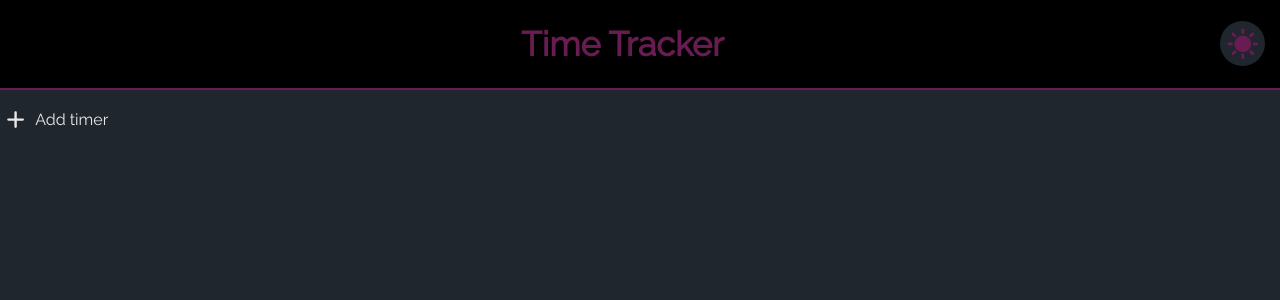
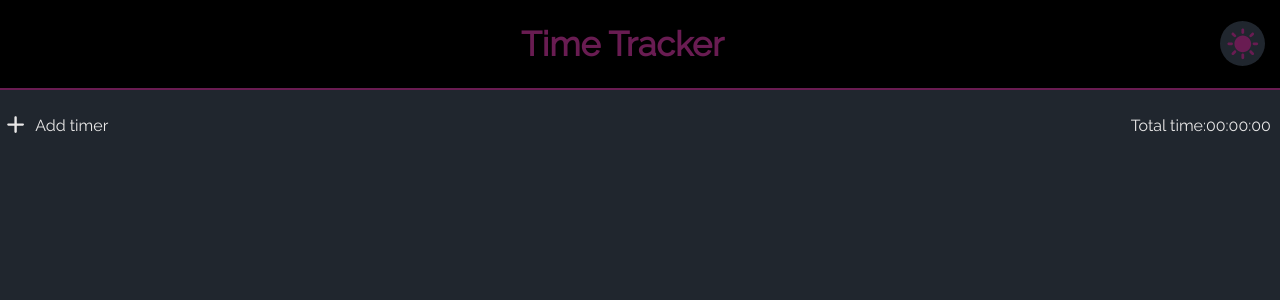
Before and after one commit to preiter93/time-tracker, a SvelteKit app: page / in a window 1280 px wide. Shown: the top 300 px of the page. Built offline with nearby package versions, Linux system fonts and the light colour scheme.

Commit message:
Add total time

```diff
--- a/src/lib/components/TimerItem.svelte
+++ b/src/lib/components/TimerItem.svelte
@@ -1,6 +1,7 @@
 <script>
 	import { onDestroy, onMount } from "svelte";
 	import { ControlButton, CancelButton } from "$lib/components/buttons";
+	import { formatDuration } from "$lib/utils";
 
 	/**
 	 * @type {string}
@@ -57,9 +58,15 @@ j	 */
 
 	/**
 	 * @type {function(string):Promise<void>}
-	 * Callback invoked on changed.
+	 * Callback invoked on name changes
 	 */
 	export let onChanged;
+
+	/**
+	 * @type {function(number):Promise<void>}
+	 * Callback invoked on duration changes
+	 */
+	export let onTick;
 
 	/**
 	 * @type {number | null} timer
@@ -68,9 +75,7 @@ j	 */
 
 	async function start() {
 		await onStart();
-		timer = setInterval(() => {
-			duration += 1;
-		}, 1000);
+		startTimer();
 	}
 
 	async function pause() {
@@ -96,11 +101,16 @@ j	 */
 
 	onMount(() => {
 		if (isRunning && timer === null) {
-			timer = setInterval(() => {
-				duration += 1;
-			}, 1000);
+			startTimer();
 		}
 	});
+
+	function startTimer() {
+		timer = setInterval(() => {
+			duration += 1;
+			onTick(duration + offsetDuration);
+		}, 1000);
+	}
 
 	onDestroy(() => {
 		if (timer !== null) {
@@ -108,22 +118,6 @@ j	 */
 			timer = null;
 		}
 	});
-
-	/**
-	 * @param {number} seconds
-	 */
-	function formatDuration(seconds) {
-		/**
-		 * @param {number} number
-		 */
-		function fmt(number) {
-			return String(number).padStart(2, "0");
-		}
-		const h = Math.floor(seconds / 3600);
-		const m = Math.floor((seconds % 3600) / 60);
-		const s = Math.floor(seconds % 60);
-		return `${fmt(h)}:${fmt(m)}:${fmt(s)}`;
-	}
 
 	/**
 	 * Focuses the input form when an item is created
--- /dev/null
+++ b/src/lib/utils.js
@@ -0,0 +1,15 @@
+/**
+ * @param {number} seconds
+ */
+export function formatDuration(seconds) {
+	/**
+	 * @param {number} number
+	 */
+	function fmt(number) {
+		return String(number).padStart(2, "0");
+	}
+	const h = Math.floor(seconds / 3600);
+	const m = Math.floor((seconds % 3600) / 60);
+	const s = Math.floor(seconds % 60);
+	return `${fmt(h)}:${fmt(m)}:${fmt(s)}`;
+}
--- a/src/routes/+page.svelte
+++ b/src/routes/+page.svelte
@@ -6,6 +6,7 @@
 	import { fade, slide } from "svelte/transition";
 	import { onMount } from "svelte";
 	import { DarkIcon, LightIcon } from "$lib/components/icons";
+	import { formatDuration } from "$lib/utils";
 
 	/** @type {import('./$types').PageData} */
 	export let data;
@@ -29,7 +30,7 @@
 
 	/**
 	 * @param {string} id
-	 * The timer id.
+	 * The timer i d.
 	 */
 	async function onDelete(id) {
 		timerItems = store.delete(id);
@@ -71,7 +72,7 @@
 	/**
 	 * @param {string} id
 	 * @param {string} name
-	 * The timer id.
+	 * Invoked on name change.
 	 */
 	async function onChanged(id, name) {
 		let updatedItems = store.updateName(id, name);
@@ -81,9 +82,43 @@
 	}
 
 	/**
+	 * A map from id to duration to keep book of
+	 * the total timer duration.
+	 * @type {{ id: string; duration: number; }[]}
+	 */
+	let durationsMap = data.items.data.map((timer) => {
+		return {
+			id: timer.id,
+			duration: timer.offsetDuration,
+		};
+	});
+
+	/**
+	 * @param {string} id
+	 * @param {number} duration
+	 */
+	async function onTick(id, duration) {
+		const index = durationsMap.findIndex((item) => item.id === id);
+		if (index !== -1) {
+			durationsMap[index].duration = duration;
+		}
+	}
+
+	/**
 	 * @type {string}
 	 */
 	let theme;
+
+	/**
+	 * @type {number}
+	 */
+	let totalTime = 0;
+	$: {
+		totalTime = durationsMap.reduce(
+			(sum, item) => sum + item.duration,
+			0
+		);
+	}
 
 	/**
 	 * Toggle the theme.
@@ -132,15 +167,29 @@
 				onReset={() => onReset(item.id)}
 				onChanged={(newName) =>
 					onChanged(item.id, newName)}
+				onTick={(duration) => onTick(item.id, duration)}
 			/>
 		</div>
 		<hr class="divider" />
 	{/each}
 	<div class="spacer" />
-	<AddButton on:click={onCreate} />
+	<div class="row">
+		<AddButton on:click={onCreate} />
+		<p class="text-total">
+			Total time:<span class="fixed-width"
+				>{formatDuration(totalTime)}</span
+			>
+		</p>
+	</div>
 </div>
 
 <style>
+	.row {
+		display: flex;
+		align-items: center;
+		justify-content: space-between;
+		height: 100%;
+	}
 	.header {
 		color: var(--text-header);
 		background-color: var(--bg-header);
@@ -192,4 +241,13 @@
 	div.spacer {
 		margin-top: 10px;
 	}
+	.text-total {
+		font-size: 16px;
+		margin-right: 10px;
+	}
+	.fixed-width {
+		display: inline-block;
+		width: 4em;
+		text-align: right;
+	}
 </style>
```
